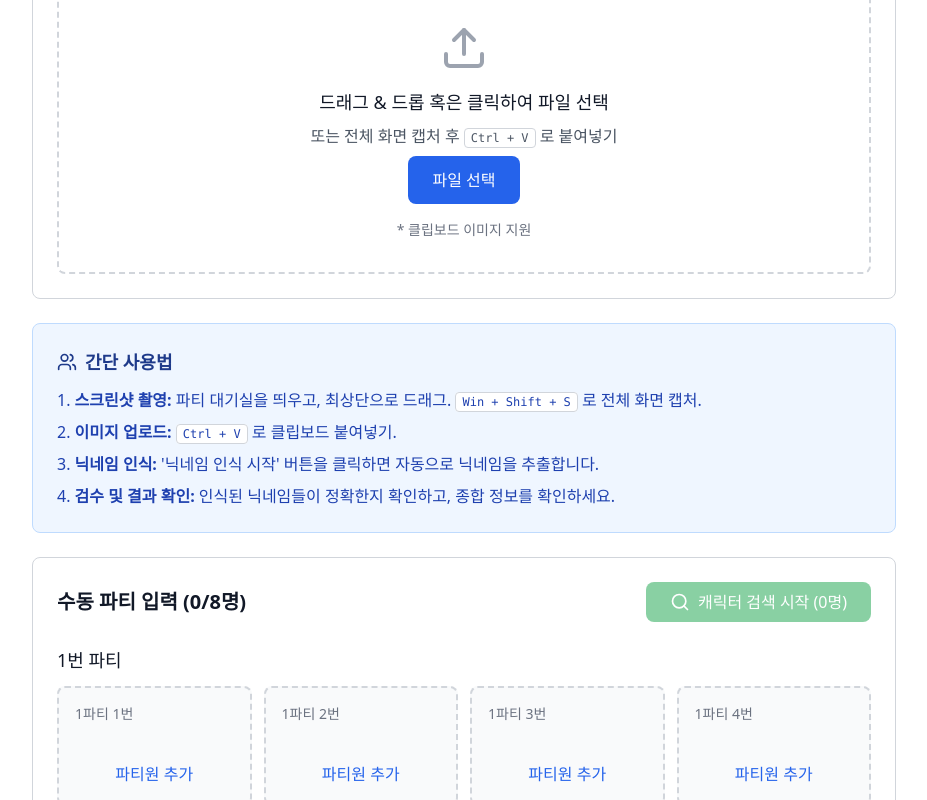
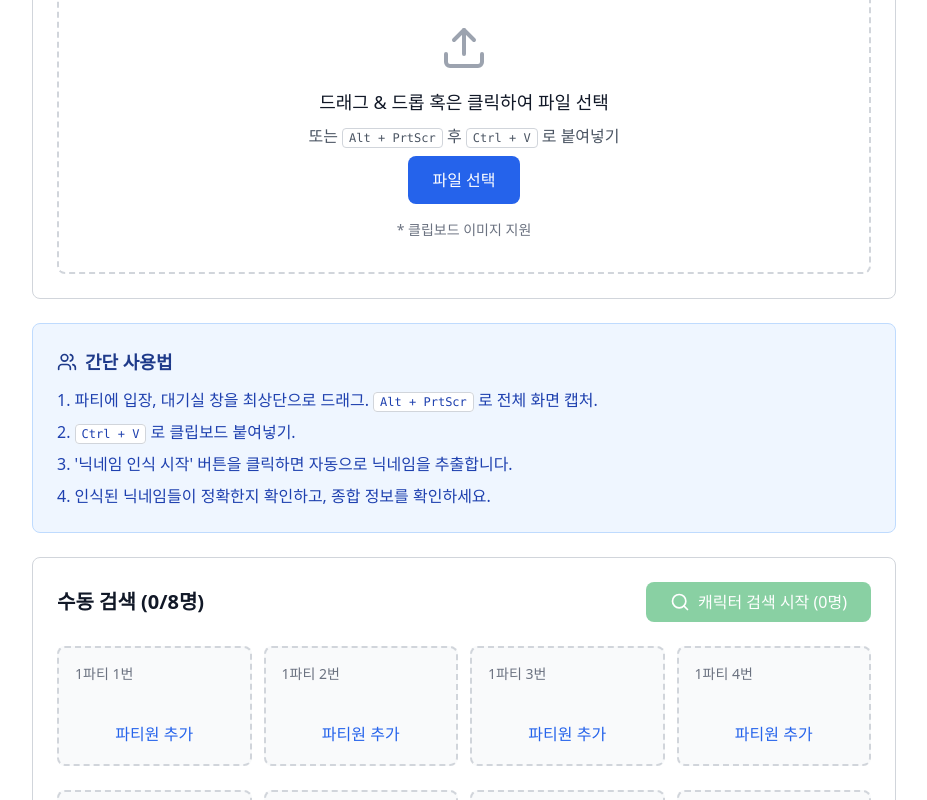
Before and after one commit to plsyua/PLoa, a React (Vite) app in the folder ploa-frontend/: page /party-search in a window 1280 px wide. Shown: the part 340-1140 px from the top of the page, without its empty margins (176-1103 px from the left). Built offline with nearby package versions, Linux system fonts and the light colour scheme; no server answers.

Commit message:
문구 수정

```diff
--- a/ploa-frontend/src/pages/PartySearch.jsx
+++ b/ploa-frontend/src/pages/PartySearch.jsx
@@ -339,7 +339,7 @@ const PartySearch = () => {
                 드래그 & 드롭 혹은 클릭하여 파일 선택
               </p>
               <p className="text-gray-600 dark:text-gray-400 mb-2">
-                또는 전체 화면 캡처 후 <kbd className="px-1.5 py-0.5 bg-white dark:bg-gray-700 border border-gray-300 dark:border-gray-600 rounded text-xs font-mono">Ctrl + V</kbd> 로 붙여넣기
+                또는 <kbd className="px-1.5 py-0.5 bg-white dark:bg-gray-700 border border-gray-300 dark:border-gray-600 rounded text-xs font-mono">Alt + PrtScr</kbd> 후 <kbd className="px-1.5 py-0.5 bg-white dark:bg-gray-700 border border-gray-300 dark:border-gray-600 rounded text-xs font-mono">Ctrl + V</kbd> 로 붙여넣기
               </p>
               <input
                 type="file"
@@ -413,10 +413,10 @@ const PartySearch = () => {
             간단 사용법
           </h3>
           <div className="space-y-2 text-blue-800 dark:text-blue-200">
-            <p>1. <strong>스크린샷 촬영:</strong> 파티 대기실을 띄우고, 최상단으로 드래그. <kbd className="px-1.5 py-0.5 bg-white dark:bg-gray-800 border border-gray-300 dark:border-gray-600 rounded font-mono text-xs">Win + Shift + S</kbd> 로 전체 화면 캡처.</p>
-            <p>2. <strong>이미지 업로드:</strong> <kbd className="px-1.5 py-0.5 bg-white dark:bg-gray-800 border border-gray-300 dark:border-gray-600 rounded font-mono text-xs">Ctrl + V</kbd> 로 클립보드 붙여넣기.</p>
-            <p>3. <strong>닉네임 인식:</strong> '닉네임 인식 시작' 버튼을 클릭하면 자동으로 닉네임을 추출합니다.</p>
-            <p>4. <strong>검수 및 결과 확인:</strong> 인식된 닉네임들이 정확한지 확인하고, 종합 정보를 확인하세요.</p>
+            <p>1. 파티에 입장, 대기실 창을 최상단으로 드래그. <kbd className="px-1.5 py-0.5 bg-white dark:bg-gray-800 border border-gray-300 dark:border-gray-600 rounded font-mono text-xs">Alt + PrtScr</kbd> 로 전체 화면 캡처.</p>
+            <p>2. <kbd className="px-1.5 py-0.5 bg-white dark:bg-gray-800 border border-gray-300 dark:border-gray-600 rounded font-mono text-xs">Ctrl + V</kbd> 로 클립보드 붙여넣기.</p>
+            <p>3. '닉네임 인식 시작' 버튼을 클릭하면 자동으로 닉네임을 추출합니다.</p>
+            <p>4. 인식된 닉네임들이 정확한지 확인하고, 종합 정보를 확인하세요.</p>
           </div>
         </div>
 
@@ -424,7 +424,7 @@ const PartySearch = () => {
         <div className="bg-white dark:bg-gray-800 rounded-lg border border-gray-300 dark:border-gray-600 p-6">
           <div className="flex items-center justify-between mb-6">
             <h2 className="text-xl font-semibold text-gray-900 dark:text-white flex items-center gap-2">
-              수동 파티 입력 ({partySlots.filter(name => name && name.trim()).length}/8명)
+              수동 검색 ({partySlots.filter(name => name && name.trim()).length}/8명)
             </h2>
             <button
               onClick={handleManualSearch}
@@ -438,7 +438,6 @@ const PartySearch = () => {
 
           {/* 1번 파티 */}
           <div className="mb-6">
-            <h3 className="text-lg font-medium text-gray-900 dark:text-white mb-3">1번 파티</h3>
             <div className="grid grid-cols-1 md:grid-cols-2 lg:grid-cols-4 gap-3">
               {partySlots.slice(0, 4).map((nickname, index) => (
                 <PartySlotCard
@@ -461,7 +460,6 @@ const PartySearch = () => {
 
           {/* 2번 파티 */}
           <div>
-            <h3 className="text-lg font-medium text-gray-900 dark:text-white mb-3">2번 파티</h3>
             <div className="grid grid-cols-1 md:grid-cols-2 lg:grid-cols-4 gap-3">
               {partySlots.slice(4, 8).map((nickname, index) => (
                 <PartySlotCard
```
